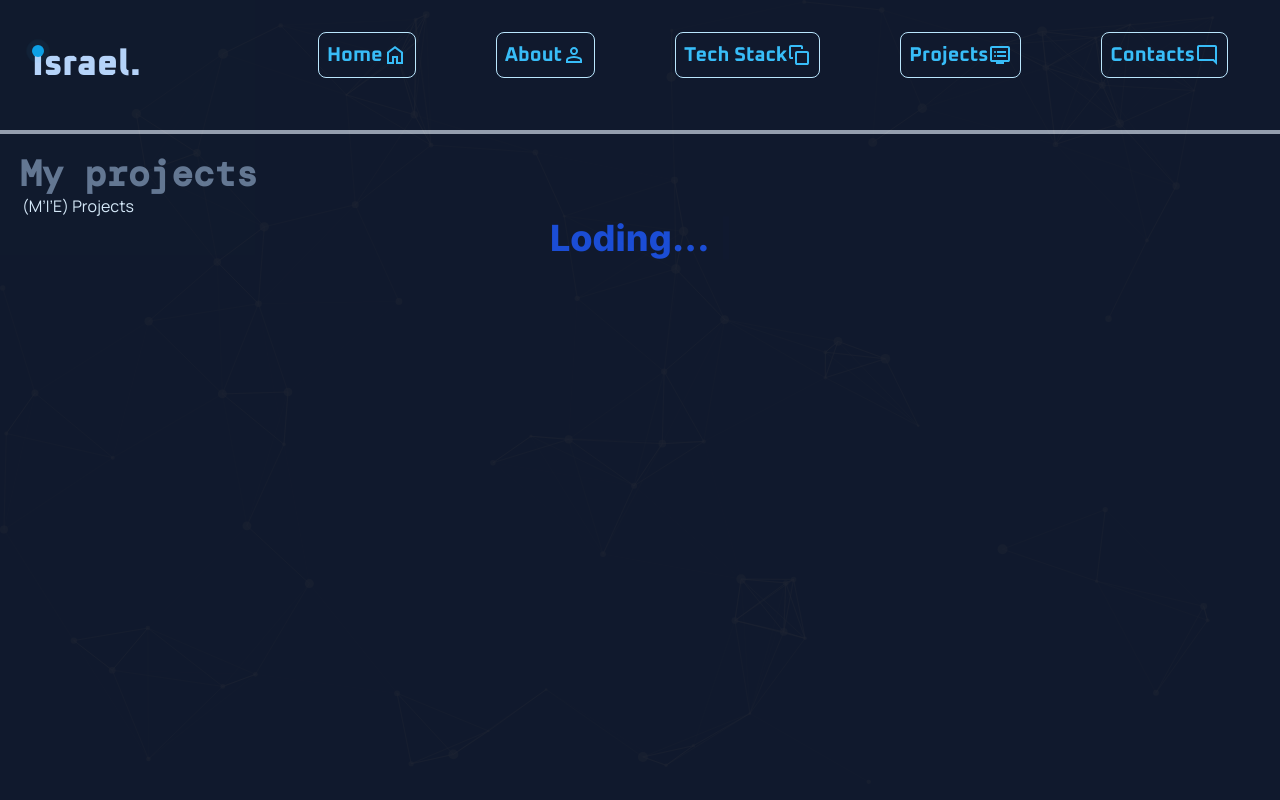
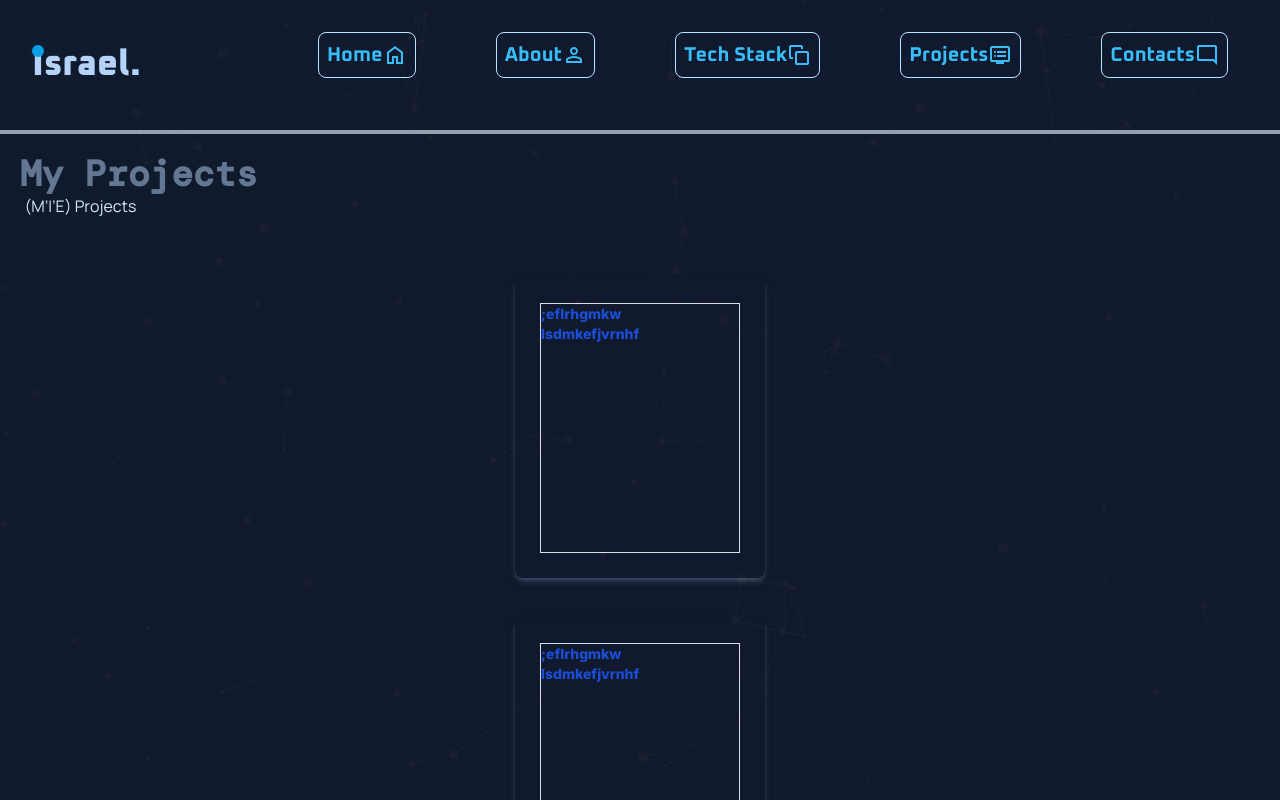
Before and after one commit to MIE-CODE/M-I-E_Portfolio, a Next.js app: page /Projects in a window 1280 px wide. Shown: the top 800 px of the page. Built offline with nearby package versions, Linux system fonts and the light colour scheme; a web font is replaced by a local one.

Commit message:
more changes

```diff
--- a/app/Projects/page.tsx
+++ b/app/Projects/page.tsx
@@ -1,21 +1,45 @@
 "use client";
 import React from "react";
 import Header from "../header";
-import Typer from "../typer";
 
 const page = () => {
+  const projects = [
+    {
+      GithubLink: "df",
+      liveLink: "df",
+    },
+    {
+      GithubLink: "df",
+      liveLink: "df",
+    },
+    {
+      GithubLink: "df",
+      liveLink: "df",
+    },
+  ];
   return (
-    <div className="w-Screen  bg-gray-900 h-[100vh]">
+    <div className="w-Screen  bg-gray-900 ">
       <Header />
       <div className="p-5 pb-0">
         <p className=" font-mono text-blue-200/50 text-4xl font-extrabold">
-          My projects
+          My Projects
         </p>
         <p className="animate-trans-right font-manrope text-sky-100">
           (M’I’E) Projects
         </p>
-        <div className="flex justify-center items-center text-4xl font-extrabold text-blue-700">
-          <Typer words={["Loding..."]} loop={0} typeSpeed={4} />
+        <div className="flex-col justify-center mt-10 items-center text-4xl font-extrabold text-blue-700">
+          {projects.map((project, index) => (
+            <div key={index} className="flex justify-center gap-10 p-5">
+              <div className="flex justify-center items-center w-[250px] h-[300px] shadow-slate-500/50 rounded-lg shadow-md">
+                <div className=" text-sm w-[200px] h-[250px] border">
+                  <div className=" ">
+                    <p>;eflrhgmkw</p>
+                  </div>
+                  <div>lsdmkefjvrnhf</div>
+                </div>
+              </div>
+            </div>
+          ))}
         </div>
         {/* <div className="grid justify-center gap-10 md:gap-14 lg:gap-20  items-center pt-10">
           <Link
--- a/app/card.tsx
+++ b/app/card.tsx
@@ -13,6 +13,42 @@ import firebase from "../public/Firebase.png";
 const card = () => {
   const items = [
     {
+      src: js,
+      name: "JAVASCRIPT",
+      fit: "object-cover",
+    },
+    {
+      src: react,
+      name: "Reactjs",
+      fit: "object-cover",
+    },
+    {
+      src: Ts,
+      name: "TYPESCRIPT",
+      fit: "object-cotain",
+    },
+    {
+      src: nextjs,
+      name: "NEXTJS",
+      fit: "object-cotain",
+    },
+    {
+      src: astro,
+      name: "ASTRO",
+      fit: "object-cotain",
+    },
+    {
+      src: firebase,
+      name: "FIREBASE",
+      fit: "object-cotain",
+    },
+
+    {
+      src: tailwind,
+      name: "TAILWIND CSS",
+      fit: "object-cotain",
+    },
+    {
       src: Html,
       name: "HTML",
       fit: "object-cover",
@@ -21,36 +57,6 @@ const card = () => {
       src: css,
       name: "CSS",
       fit: "object-cover",
-    },
-    {
-      src: js,
-      name: "JAVASCRIPT",
-      fit: "object-cover",
-    },
-    {
-      src: Ts,
-      name: "TYPESCRIPT",
-      fit: "object-cotain",
-    },
-    {
-      src: astro,
-      name: "ASTRO",
-      fit: "object-cotain",
-    },
-    {
-      src: nextjs,
-      name: "NEXTJS",
-      fit: "object-cotain",
-    },
-    {
-      src: tailwind,
-      name: "TAILWIND CSS",
-      fit: "object-cotain",
-    },
-    {
-      src: firebase,
-      name: "FIREBASE",
-      fit: "object-cotain",
     },
   ];
 
--- a/app/techStack/page.tsx
+++ b/app/techStack/page.tsx
@@ -3,6 +3,12 @@ import Header from "../header";
 import Card from "../card";
 
 const page = () => {
+  const stacks = [
+    {
+      GithubLink: "df",
+      liveLink: "df",
+    },
+  ];
   return (
     <div className="  bg-gray-900   max-h-max ">
       <Header />
```
